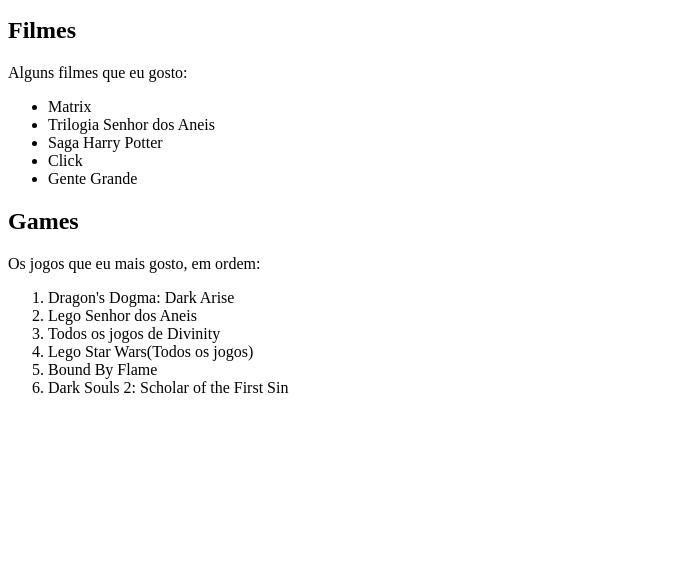
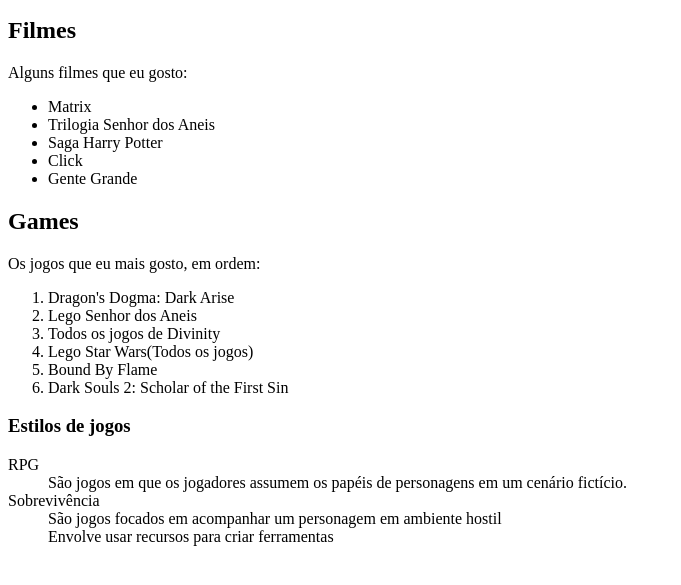
Before and after one commit to ufjf-dcc121/ufjf-dcc121-2022-1-atv2-JoaoAGO, a plain HTML site: page index.html in a window 1280 px wide. Shown: the part 101-686 px from the top of the page, without its empty margins (0-681 px from the left). Drawn offline with Linux system fonts and the light colour scheme.

Commit message:
Adicionado lista associativa

```diff
--- a/index.html
+++ b/index.html
@@ -26,5 +26,17 @@
             <li>Bound By Flame</li>
             <li>Dark Souls 2: Scholar of the First Sin</li>
         </ol>
+    <h3>Estilos de jogos</h3>
+        <dl>
+            <div>
+                <dt>RPG</dt>
+                <dd>São jogos em que os jogadores assumem os papéis de personagens em um cenário fictício.</dd>
+            </div>
+            <div>
+                <dt>Sobrevivência</dt>
+                <dd>São jogos focados em acompanhar um personagem em ambiente hostil</dd>
+                <dd>Envolve usar recursos para criar ferramentas</dd>
+            </div>
+        </dl>
 </body>
 </html>
```
